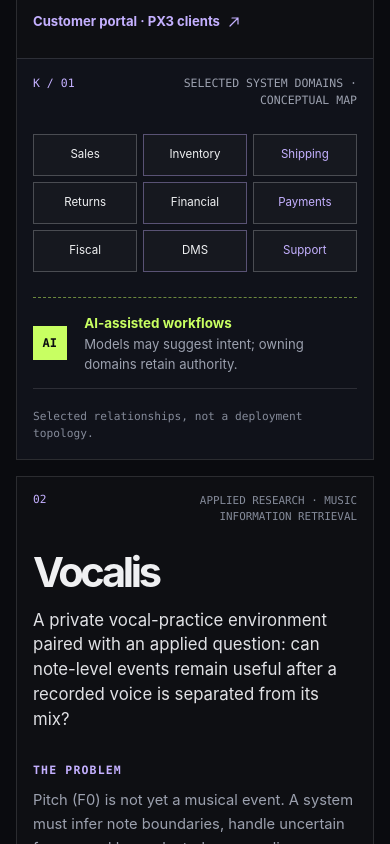
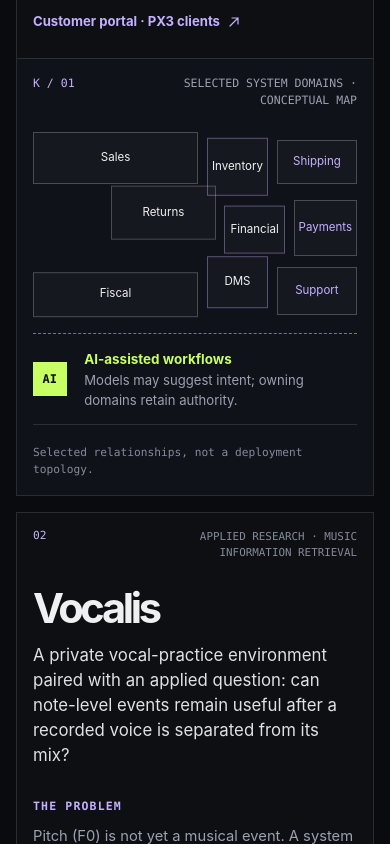
Before and after one commit to thomasleick/thomas-leick-portfoil, a React (Vite) app: page / in a window 390 px wide. Shown: the part 2880-3724 px from the top of the page. Built offline with nearby package versions, Linux system fonts and the light colour scheme.

Commit message:
fix(portfolio): refine case study tile layout

```diff
--- a/src/styles/index.css
+++ b/src/styles/index.css
@@ -272,5 +272,68 @@ dialog::backdrop { background: rgba(4, 5, 8, .76); backdrop-filter: blur(8px); }
   .trust-question, .project-links a { transition: none; }
 }
 
+/* Give the case-study tiles a deliberate, irregular composition instead of a rigid matrix. */
+.domain-diagram .domain-grid,
+.agent-diagram .agent-flow {
+  grid-template-columns: repeat(12, minmax(0, 1fr));
+  grid-template-rows: repeat(3, minmax(3.4rem, auto));
+  align-items: center;
+  gap: .7rem;
+}
+
+.domain-diagram .domain-grid span {
+  min-height: 2.9rem;
+  align-self: center;
+}
+
+.domain-diagram .domain-grid span:nth-child(1) { grid-column: 1 / 5; grid-row: 1; min-height: 3.2rem; }
+.domain-diagram .domain-grid span:nth-child(2) { grid-column: 5 / 9; grid-row: 1; min-height: 3.6rem; transform: translateY(.55rem); }
+.domain-diagram .domain-grid span:nth-child(3) { grid-column: 9 / 13; grid-row: 1; min-height: 2.8rem; }
+.domain-diagram .domain-grid span:nth-child(4) { grid-column: 2 / 6; grid-row: 2; min-height: 3.35rem; transform: translateY(-3mm); }
+.domain-diagram .domain-grid span:nth-child(5) { grid-column: 6 / 10; grid-row: 2; min-height: 3rem; transform: translateY(.35rem); }
+.domain-diagram .domain-grid span:nth-child(6) { grid-column: 10 / 13; grid-row: 2; min-height: 3.55rem; }
+.domain-diagram .domain-grid span:nth-child(7) { grid-column: 1 / 5; grid-row: 3; min-height: 2.8rem; transform: translateY(.45rem); }
+.domain-diagram .domain-grid span:nth-child(8) { grid-column: 5 / 9; grid-row: 3; min-height: 3.25rem; transform: translateY(-.3rem); }
+.domain-diagram .domain-grid span:nth-child(9) { grid-column: 9 / 13; grid-row: 3; min-height: 3rem; transform: translateY(.65rem); }
+
+.agent-diagram .agent-flow {
+  align-content: center;
+}
+
+.agent-diagram .agent-flow li {
+  min-height: 4rem;
+  align-self: center;
+}
+
+.agent-diagram .agent-flow li:nth-child(1) { grid-column: 1 / 5; grid-row: 1; }
+.agent-diagram .agent-flow li:nth-child(2) { grid-column: 6 / 10; grid-row: 1; transform: translateY(.55rem); }
+.agent-diagram .agent-flow li:nth-child(3) { grid-column: 10 / 13; grid-row: 2; min-height: 4.35rem; }
+.agent-diagram .agent-flow li:nth-child(4) { grid-column: 2 / 6; grid-row: 2; transform: translateY(-.35rem); }
+.agent-diagram .agent-flow li:nth-child(5) { grid-column: 5 / 9; grid-row: 3; min-height: 4.35rem; }
+.agent-diagram .agent-flow li:nth-child(6) { grid-column: 9 / 13; grid-row: 3; transform: translateY(.5rem); }
+
+@media (max-width: 680px) {
+  .domain-diagram .domain-grid,
+  .agent-diagram .agent-flow {
+    grid-template-columns: repeat(2, minmax(0, 1fr));
+    grid-template-rows: none;
+    align-content: initial;
+    gap: .55rem;
+  }
+
+  .domain-diagram .domain-grid span,
+  .agent-diagram .agent-flow li {
+    grid-column: auto;
+    grid-row: auto;
+    min-height: 3rem;
+    transform: none;
+  }
+
+  .domain-diagram .domain-grid span:nth-child(3n),
+  .agent-diagram .agent-flow li:nth-child(3n) {
+    transform: translateY(.25rem);
+  }
+}
+
 /* Preserve the previously approved Returns position in the legacy map. */
 .node-6 { bottom: 3mm; }
```
